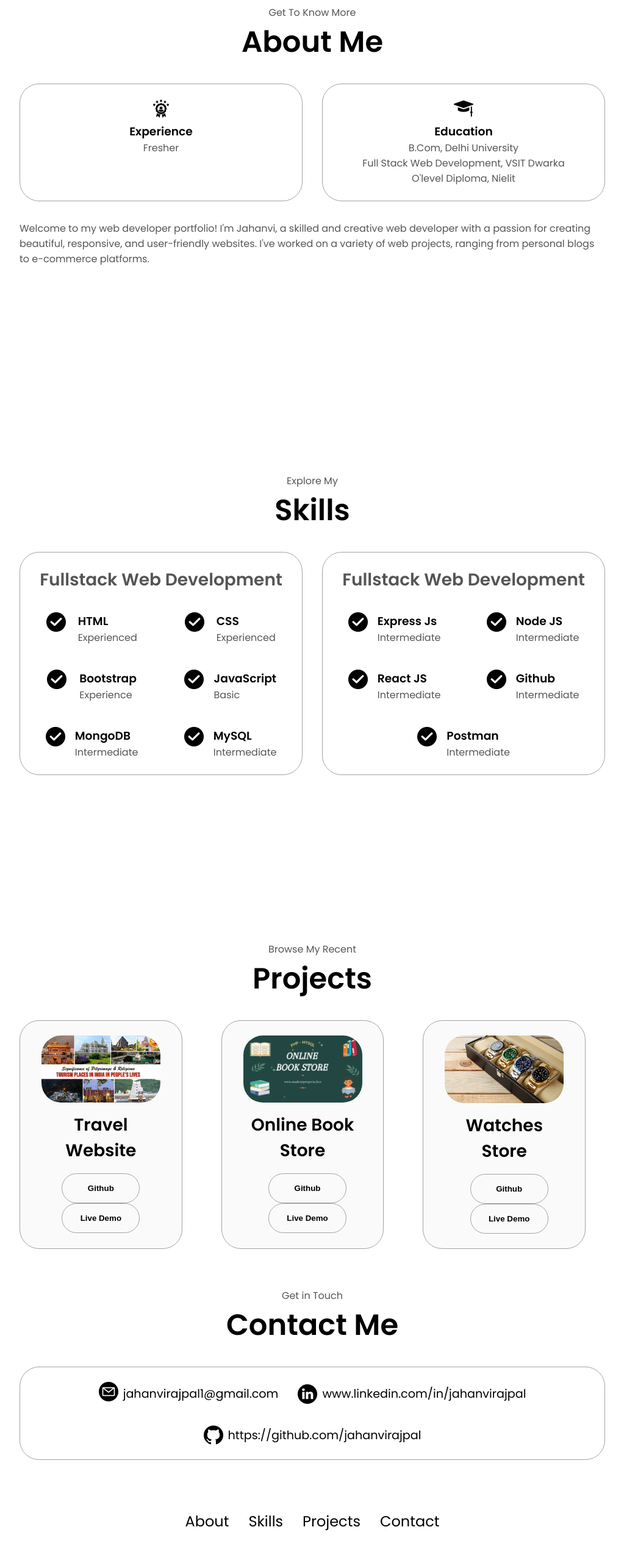
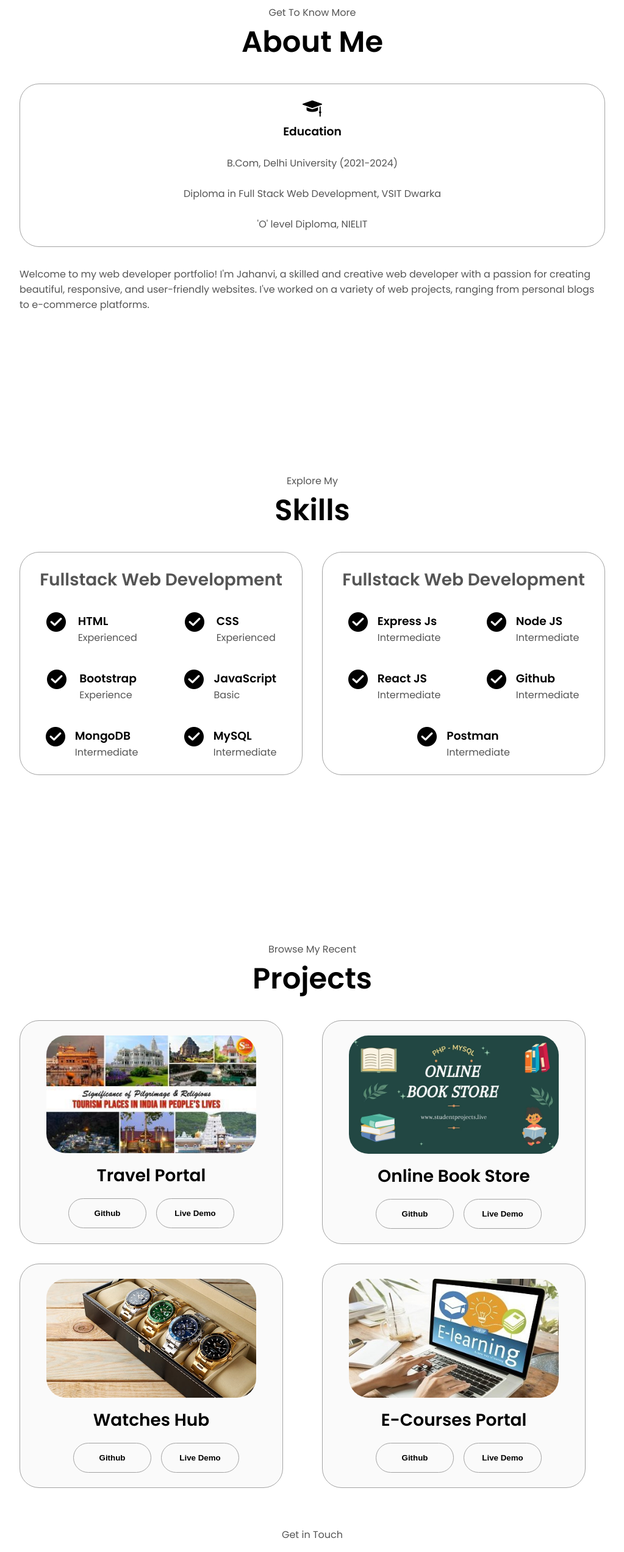
Before and after one commit to jahanvirajpal/portfolio, a plain HTML site: page index.html in a window 1280 px wide. Shown: the part 920-3465 px from the top of the page at 61% size, without its empty margins (128-1151 px from the left). Drawn offline with Linux system fonts and the light colour scheme.

Commit message:
files saved

```diff
--- a/index.html
+++ b/index.html
@@ -31,7 +31,7 @@
         </div>
         <div class="menu-links">
           <li><a href="#about" onclick="toggleMenu()">About</a></li>
-          <li><a href="#experience" onclick="toggleMenu()">Experience</a></li>
+          <li><a href="#skills" onclick="toggleMenu()">Skills</a></li>
           <li><a href="#projects" onclick="toggleMenu()">Projects</a></li>
           <li><a href="#contact" onclick="toggleMenu()">Contact</a></li>
         </div>
@@ -60,7 +60,7 @@
         </div>
 
         <div id="socials-container">
-          <a href="www.linkedin.com/in/jahanvirajpal">
+          <a href="https://www.linkedin.com/">
           <img
             src="images/linkedin.png"
             alt="My LinkedIn profile"
@@ -87,25 +87,17 @@
 
         <div class="about-details-container">
           <div class="about-containers">
-            <div class="details-container">
-              <img
-                src="images/experience.png"
-                alt="Experience icon"
-                class="icon"
-              />
-              <h3>Experience</h3>
-              <p>Fresher</p>
-            </div>
+
             <div class="details-container">
               <img
                 src="images/education.png"
                 alt="Education icon"
                 class="icon"
               />
-              <h3>Education</h3>
-              <p>B.Com, Delhi University<br />
-                Full Stack Web Development, VSIT Dwarka <br>
-                O'level Diploma, Nielit
+              <h3>Education</h3> <br>
+              <p> B.Com, Delhi University (2021-2024)<br><br>
+                Diploma in Full Stack Web Development, VSIT Dwarka <br><br>
+                'O' level Diploma, NIELIT
                 </p>
             </div>
           </div>
@@ -277,6 +269,7 @@
       <h1 class="title">Projects</h1>
       <div class="experience-details-container">
         <div class="about-containers">
+
           <div class="details-container color-container">
             <div class="article-container">
               <img
@@ -285,22 +278,23 @@
                 class="project-img"
               />
             </div>
-            <h3 class="experience-sub-title project-title">Travel Website</h3>
+            <h3 class="experience-sub-title project-title">Travel Portal</h3>
             <div class="btn-container">
+
               <a href="https://github.com/jahanvirajpal/travel_website"> <button
                 class="btn btn-color-2 project-btn">
                 Github
               </button>
+
+
+              <a href="https://jahanvirajpal.github.io/travel_website/"> <button
+                class="btn btn-color-2 project-btn">
+                Live Demo
               </button>
 
-              <button
-                class="btn btn-color-2 project-btn"
-                onclick="location.href='https://github.com/'"
-              >
-                Live Demo
-              </button>
             </div>
           </div>
+
           <div class="details-container color-container">
             <div class="article-container">
               <img
@@ -311,18 +305,20 @@
             </div>
             <h3 class="experience-sub-title project-title">Online Book Store</h3>
             <div class="btn-container">
+
                <a href="https://github.com/jahanvirajpal/bookstore"> <button
                 class="btn btn-color-2 project-btn">
                 Github
               </button>
-              <button
-                class="btn btn-color-2 project-btn"
-                onclick="location.href='https://github.com/'"
-              >
+
+              <a href="https://github.com/jahanvirajpal/bookstore"> <button
+                class="btn btn-color-2 project-btn">
                 Live Demo
               </button>
+
             </div>
           </div>
+
           <div class="details-container color-container">
             <div class="article-container">
               <img
@@ -331,20 +327,47 @@
                 class="project-img"
               />
             </div>
-            <h3 class="experience-sub-title project-title">Watches Store</h3>
+            <h3 class="experience-sub-title project-title">Watches Hub</h3>
             <div class="btn-container">
-               <a href="https://github.com/jahanvirajpal/watches_store"> <button
+
+               <a href="https://github.com/jahanvirajpal/watches_hub"> <button
                 class="btn btn-color-2 project-btn">
                 Github
               </button>
-              <button
-                class="btn btn-color-2 project-btn"
-                onclick="location.href='https://github.com/'"
-              >
+
+              <a href="https://github.com/jahanvirajpal/watches_hub"> <button
+                class="btn btn-color-2 project-btn">
                 Live Demo
               </button>
+
             </div>
           </div>
+
+          <div class="details-container color-container">
+            <div class="article-container">
+              <img
+                src="images/project-4.jpg"
+                alt="Project 2"
+                class="project-img"
+              />
+            </div>
+            <h3 class="experience-sub-title project-title">E-Courses Portal</h3>
+            <div class="btn-container">
+
+               <a href="https://github.com/jahanvirajpal/learning_portal"> <button
+                class="btn btn-color-2 project-btn">
+                Github
+              </button>
+
+              <a href="https://github.com/jahanvirajpal/learning_portal"> <button
+                class="btn btn-color-2 project-btn">
+                Live Demo
+              </button>
+
+            </div>
+          </div>
+
+
         </div>
       </div>
 
@@ -375,7 +398,7 @@
             alt="LinkedIn icon"
             class="icon contact-icon"
           />
-          <p><a href="www.linkedin.com/in/jahanvirajpal">www.linkedin.com/in/jahanvirajpal</a></p>
+          <p><a href="https://www.linkedin.com/">www.linkedin.com/in/jahanvirajpal</a></p>
         </div>
 
 
```
Also changed, not shown: images/project-4.jpg (added).
